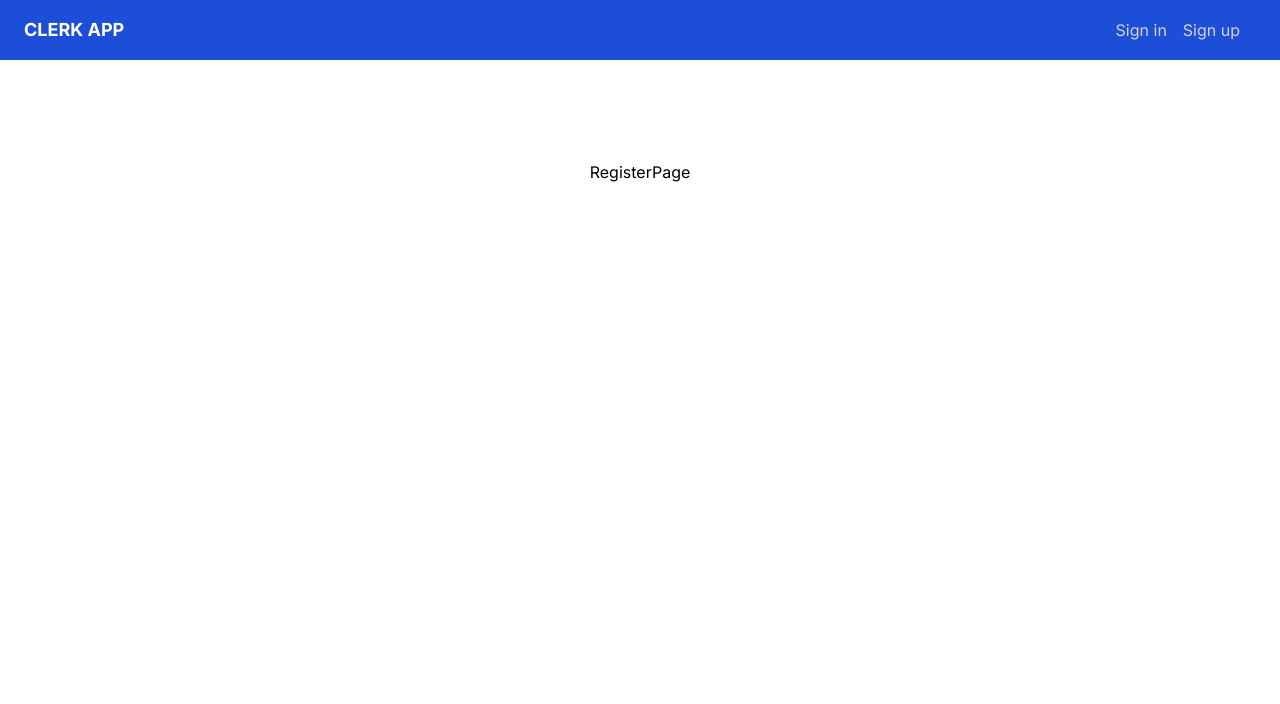
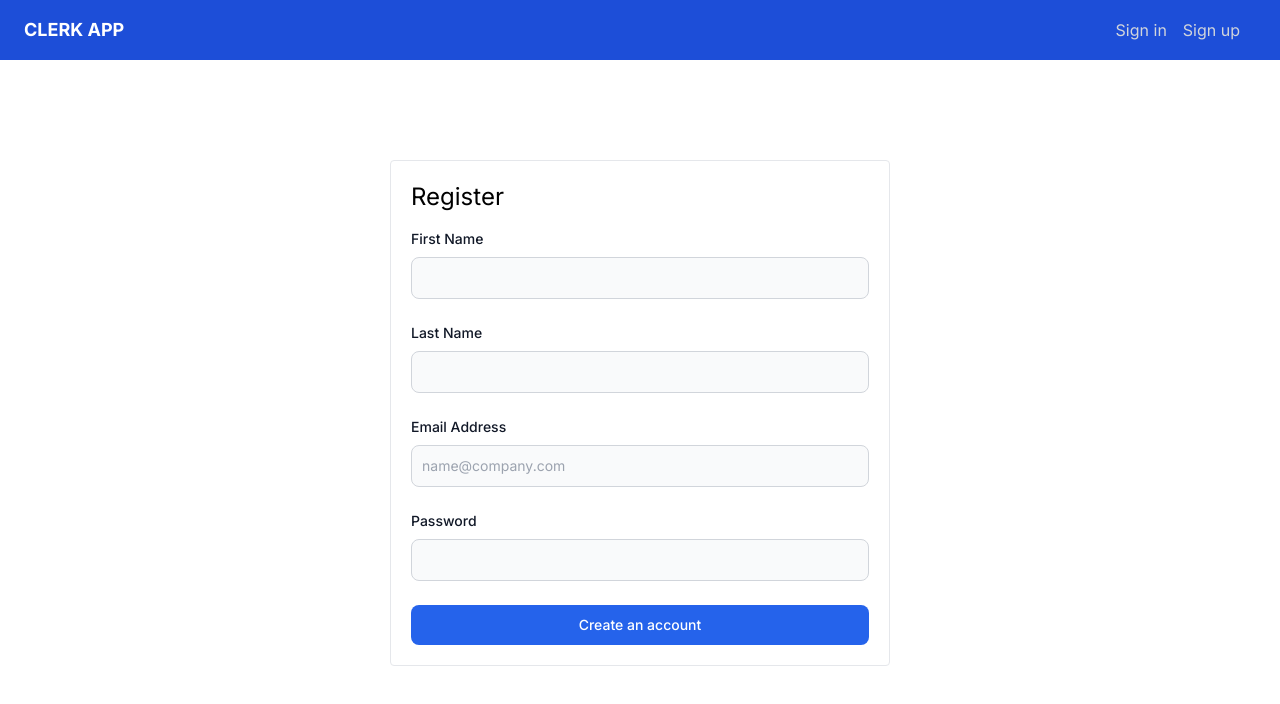
Before and after one commit to ParvezMah/Clerk_TraveryMedia, a Next.js app: page /register in a window 1280 px wide. Shown: the top 704 px of the page. Built offline with nearby package versions, Linux system fonts and the light colour scheme; no server answers.

Commit message:
Added Custom Form UI, Handle Submit & Email Verification

```diff
--- a/app/register/page.jsx
+++ b/app/register/page.jsx
@@ -1,11 +1,10 @@
-'use client'
-
-import React, { useState } from 'react'
+'use client';
+import { useState } from 'react';
 import { useSignUp } from '@clerk/nextjs';
 import { useRouter } from 'next/navigation';
 
 const RegisterPage = () => {
-    const {isLoaded, signUp, setActive} = useSignUp();
+  const { isLoaded, signUp, setActive } = useSignUp();
   const [email, setEmail] = useState('');
   const [firstName, setFirstName] = useState('');
   const [lastName, setLastName] = useState('');
@@ -14,15 +13,157 @@
   const [code, setCode] = useState('');
   const router = useRouter();
 
-    // Form submit
-    const handleSubmit = async (e) => {};
+  // Form Submit
+  const handleSubmit = async (e) => {
+    e.preventDefault();
+
+    if (!isLoaded) {
+      return;
+    }
+
+    try {
+      await signUp.create({
+        first_name: firstName,
+        last_name: lastName,
+        email_address: email,
+        password,
+      });
+
+      // send the email.
+      await signUp.prepareEmailAddressVerification({ strategy: 'email_code' });
+
+      // change the UI to our pending section.
+      setPendingVerification(true);
+    } catch (err) {
+      console.error(err);
+    }
+  };
 
   // Verify User Email Code
-    const onPressVerify = async (e) => {};
+  const onPressVerify = async (e) => {
+    e.preventDefault();
+    if (!isLoaded) {
+      return;
+    }
+
+    try {
+      const completeSignUp = await signUp.attemptEmailAddressVerification({
+        code,
+      });
+      if (completeSignUp.status !== 'complete') {
+        /*  investigate the response, to see if there was an error
+         or if the user needs to complete more steps.*/
+        console.log(JSON.stringify(completeSignUp, null, 2));
+      }
+      if (completeSignUp.status === 'complete') {
+        await setActive({ session: completeSignUp.createdSessionId });
+        router.push('/');
+      }
+    } catch (err) {
+      console.error(JSON.stringify(err, null, 2));
+    }
+  };
 
   return (
-        <div>RegisterPage</div>
-    )
+    <div className='border p-5 rounded' style={{ width: '500px' }}>
+      <h1 className='text-2xl mb-4'>Register</h1>
+      {!pendingVerification && (
+        <form onSubmit={handleSubmit} className='space-y-4 md:space-y-6'>
+          <div>
+            <label
+              htmlFor='first_name'
+              className='block mb-2 text-sm font-medium text-gray-900'
+            >
+              First Name
+            </label>
+            <input
+              type='text'
+              name='first_name'
+              id='first_name'
+              onChange={(e) => setFirstName(e.target.value)}
+              className='bg-gray-50 border border-gray-300 text-gray-900 sm:text-sm rounded-lg focus:ring-blue-600 focus:border-blue-600 block w-full p-2.5'
+              required={true}
+            />
+          </div>
+          <div>
+            <label
+              htmlFor='last_name'
+              className='block mb-2 text-sm font-medium text-gray-900'
+            >
+              Last Name
+            </label>
+            <input
+              type='text'
+              name='last_name'
+              id='last_name'
+              onChange={(e) => setLastName(e.target.value)}
+              className='bg-gray-50 border border-gray-300 text-gray-900 sm:text-sm rounded-lg focus:ring-blue-600 focus:border-blue-600 block w-full p-2.5'
+              required={true}
+            />
+          </div>
+          <div>
+            <label
+              htmlFor='email'
+              className='block mb-2 text-sm font-medium text-gray-900'
+            >
+              Email Address
+            </label>
+            <input
+              type='email'
+              name='email'
+              id='email'
+              onChange={(e) => setEmail(e.target.value)}
+              className='bg-gray-50 border border-gray-300 text-gray-900 sm:text-sm rounded-lg focus:ring-blue-600 focus:border-blue-600 block w-full p-2.5'
+              placeholder='name@company.com'
+              required={true}
+            />
+          </div>
+          <div>
+            <label
+              htmlFor='password'
+              className='block mb-2 text-sm font-medium text-gray-900'
+            >
+              Password
+            </label>
+            <input
+              type='password'
+              name='password'
+              id='password'
+              onChange={(e) => setPassword(e.target.value)}
+              className='bg-gray-50 border border-gray-300 text-gray-900 sm:text-sm rounded-lg block w-full p-2.5'
+              required={true}
+            />
+          </div>
+          <button
+            onClick={handleSubmit}
+            type='submit'
+            className='w-full text-white bg-blue-600 hover:bg-blue-700 font-medium rounded-lg text-sm px-5 py-2.5 text-center'
+          >
+            Create an account
+          </button>
+        </form>
+      )}
+      {pendingVerification && (
+        <div>
+          <form className='space-y-4 md:space-y-6'>
+            <input
+              value={code}
+              className='bg-gray-50 border border-gray-300 text-gray-900 sm:text-sm rounded-lg block w-full p-2.5'
+              placeholder='Enter Verification Code...'
+              onChange={(e) => setCode(e.target.value)}
+            />
+            <button
+              type='submit'
+              onClick={onPressVerify}
+              className='w-full text-white bg-blue-600 hover:bg-blue-700 font-medium rounded-lg text-sm px-5 py-2.5 text-center'
+            >
+              Verify Email
+            </button>
+          </form>
+        </div>
+      )}
+    </div>
+  );
 };
 
-export default RegisterPage
+export default RegisterPage;
```
Lines whose indentation alone changed are shown as unchanged.
